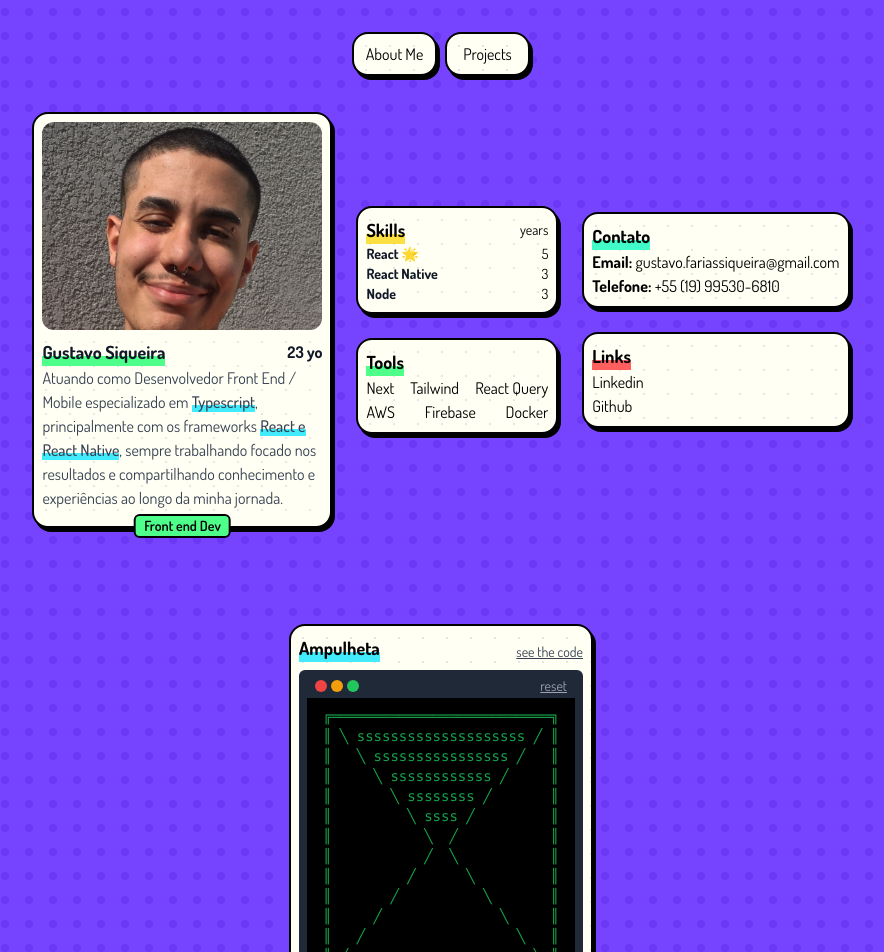
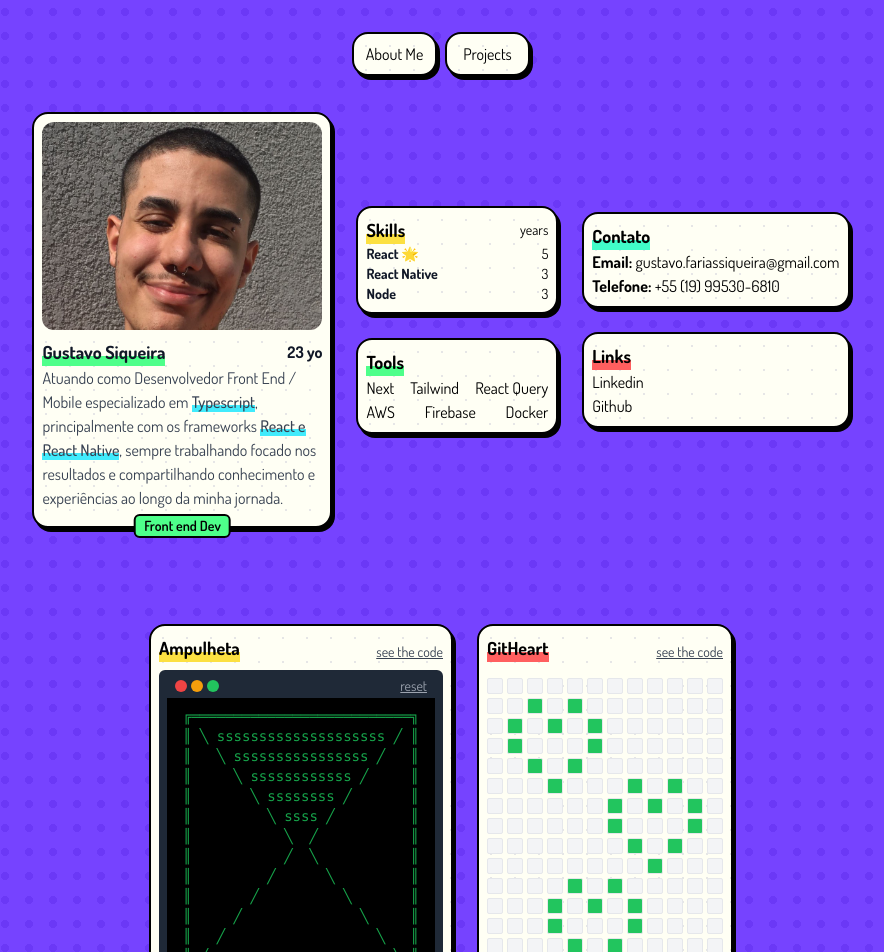
Before and after one commit to gustavosiqueira2/vitrine, a React (Vite) app: page / in a window 1280 px wide. Shown: the top 952 px of the page, without its empty margins (199-1083 px from the left). Built offline with nearby package versions, Linux system fonts and the light colour scheme; no server answers.

Commit message:
add githeart project

```diff
--- a/src/App.tsx
+++ b/src/App.tsx
@@ -16,6 +16,7 @@ import Buttons from './components/Buttons'
 import Footer from './components/Footer'
 
 import Card from './components/Card'
+import GitHeart from './components/cards/GitHeart/GitHeart'
 
 const App = () => {
   const { isLoadingProjects, projects } = useProjects()
@@ -83,8 +84,10 @@ const App = () => {
           />
         )}
 
-        <div className="w-full flex justify-center">
+        <div className="w-full flex flex-wrap gap-6 justify-center">
           <Hourglass />
+
+          <GitHeart />
         </div>
       </div>
 
--- /dev/null
+++ b/src/components/cards/GitHeart/GitHeart.tsx
@@ -0,0 +1,40 @@
+import Card from '../../Card'
+
+import { heartShapes } from './HeartShapes'
+
+const GitHeart = () => (
+  <Card>
+    <div className="flex items-center justify-between">
+      <span className="font-bold text-lg highlight-red w-fit mb-2">
+        GitHeart
+      </span>
+
+      <a
+        href="https://github.com/gustavosiqueira2/git-heart"
+        target="_blank"
+        className="underline text-sm text-gray-700"
+      >
+        see the code
+      </a>
+    </div>
+
+    <div className="flex items-center h-full">
+      <div className="flex flex-col gap-1">
+        {heartShapes.map((day, di) => (
+          <div key={`day_${di}`} className="flex gap-1">
+            {day.map((isColored, hi) => (
+              <div
+                key={`day_${di}_heart_${hi}`}
+                className={`h-4 w-4 rounded-sm ${
+                  isColored ? 'bg-green-500' : 'bg-gray-100'
+                } border border-gray-200`}
+              />
+            ))}
+          </div>
+        ))}
+      </div>
+    </div>
+  </Card>
+)
+
+export default GitHeart
--- /dev/null
+++ b/src/components/cards/GitHeart/heartShapes.ts
@@ -0,0 +1,226 @@
+export const heartShapes = [
+  [
+    false,
+    false,
+    false,
+    false,
+    false,
+    false,
+    false,
+    false,
+    false,
+    false,
+    false,
+    false
+  ],
+  [
+    false,
+    false,
+    true,
+    false,
+    true,
+    false,
+    false,
+    false,
+    false,
+    false,
+    false,
+    false
+  ],
+  [
+    false,
+    true,
+    false,
+    true,
+    false,
+    true,
+    false,
+    false,
+    false,
+    false,
+    false,
+    false
+  ],
+  [
+    false,
+    true,
+    false,
+    false,
+    false,
+    true,
+    false,
+    false,
+    false,
+    false,
+    false,
+    false
+  ],
+  [
+    false,
+    false,
+    true,
+    false,
+    true,
+    false,
+    false,
+    false,
+    false,
+    false,
+    false,
+    false
+  ],
+  [
+    false,
+    false,
+    false,
+    true,
+    false,
+    false,
+    false,
+    true,
+    false,
+    true,
+    false,
+    false
+  ],
+  [
+    false,
+    false,
+    false,
+    false,
+    false,
+    false,
+    true,
+    false,
+    true,
+    false,
+    true,
+    false
+  ],
+  [
+    false,
+    false,
+    false,
+    false,
+    false,
+    false,
+    true,
+    false,
+    false,
+    false,
+    true,
+    false
+  ],
+  [
+    false,
+    false,
+    false,
+    false,
+    false,
+    false,
+    false,
+    true,
+    false,
+    true,
+    false,
+    false
+  ],
+  [
+    false,
+    false,
+    false,
+    false,
+    false,
+    false,
+    false,
+    false,
+    true,
+    false,
+    false,
+    false
+  ],
+  [
+    false,
+    false,
+    false,
+    false,
+    true,
+    false,
+    true,
+    false,
+    false,
+    false,
+    false,
+    false
+  ],
+  [
+    false,
+    false,
+    false,
+    true,
+    false,
+    true,
+    false,
+    true,
+    false,
+    false,
+    false,
+    false
+  ],
+  [
+    false,
+    false,
+    false,
+    true,
+    false,
+    false,
+    false,
+    true,
+    false,
+    false,
+    false,
+    false
+  ],
+  [
+    false,
+    false,
+    false,
+    false,
+    true,
+    false,
+    true,
+    false,
+    false,
+    false,
+    false,
+    false
+  ],
+  [
+    false,
+    false,
+    false,
+    false,
+    false,
+    true,
+    false,
+    false,
+    false,
+    false,
+    false,
+    false
+  ],
+  [
+    false,
+    false,
+    false,
+    false,
+    false,
+    false,
+    false,
+    false,
+    false,
+    false,
+    false,
+    false
+  ]
+]
--- a/src/components/cards/Hourglass/Hourglass.tsx
+++ b/src/components/cards/Hourglass/Hourglass.tsx
@@ -7,7 +7,7 @@ const Hourglass = () => {
   return (
     <Card className="w-fit">
       <div className="flex items-center justify-between">
-        <span className="font-bold text-lg highlight-blue w-fit mb-2">
+        <span className="font-bold text-lg highlight-yellow w-fit mb-2">
           Ampulheta
         </span>
 
--- a/src/utils/assets/links.ts
+++ b/src/utils/assets/links.ts
@@ -3,5 +3,5 @@ export const links: { name: string; link: string }[] = [
     name: 'Linkedin',
     link: 'https://www.linkedin.com/in/gustavofariasdesiqueira/'
   },
-  { name: 'Github', link: 'https://github.com/GustavoFarias2' }
+  { name: 'Github', link: 'https://github.com/GustavoSiqueira2' }
 ]
```
